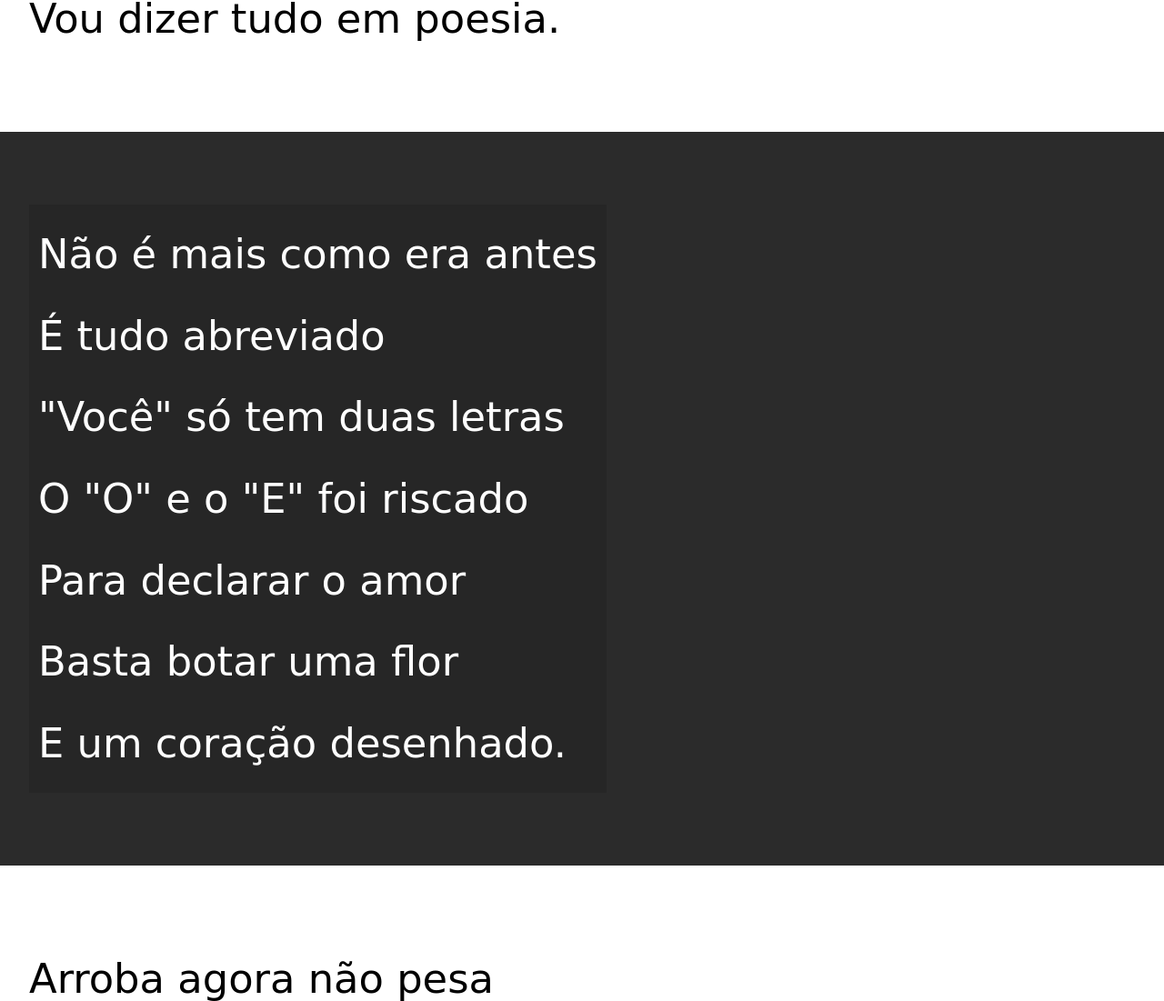
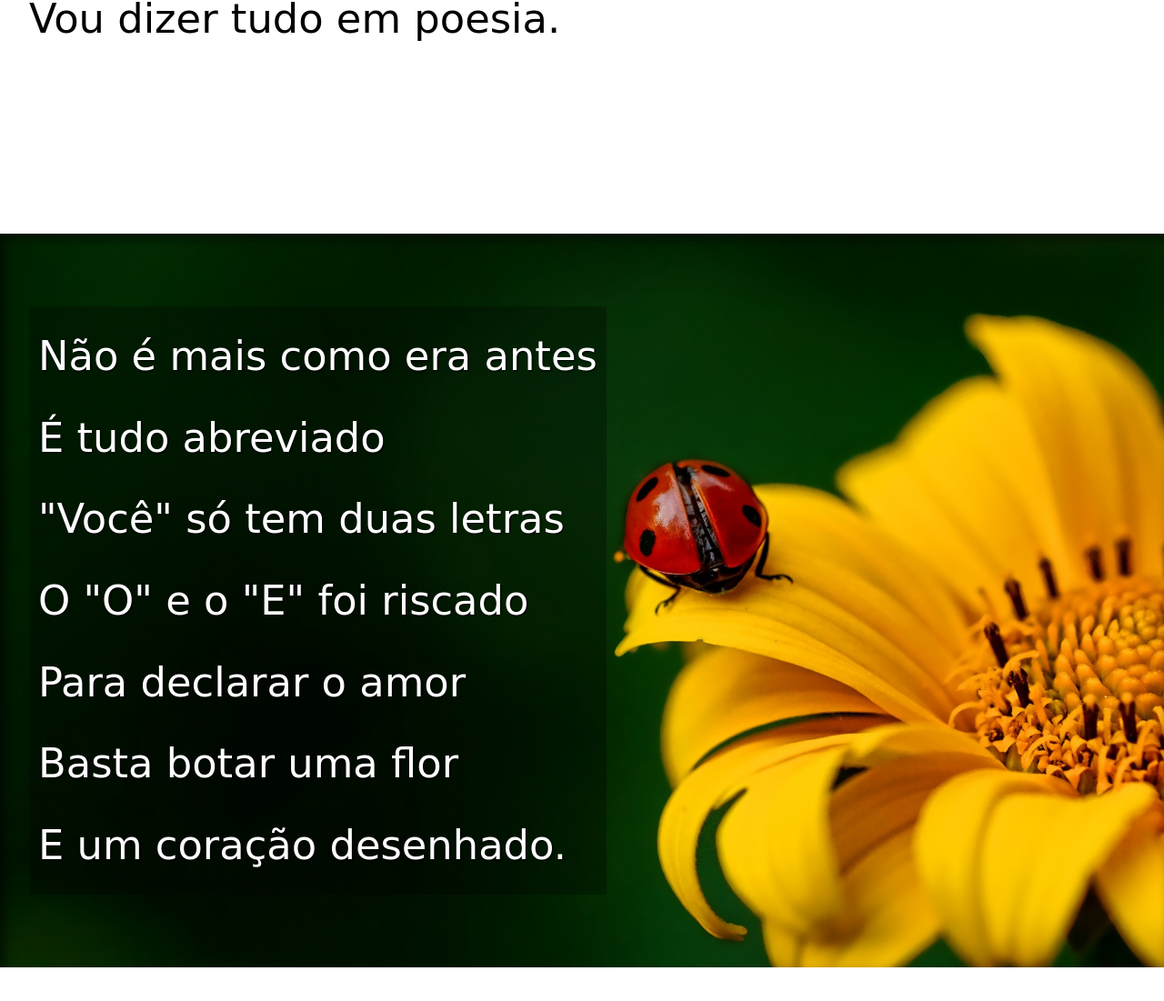
Before and after one commit to dejesusbarbosa/html-css, a plain HTML site: page Desafios/desafio-012/index.html in a window 1280 px wide. Shown: the part 905-2006 px from the top of the page at 91% size. Drawn offline with Linux system fonts and the light colour scheme; a web font is replaced by a local one.

Commit message:
terminando a primeira versão do projeto

```diff
--- a/Desafios/desafio-012/estilo/style.css
+++ b/Desafios/desafio-012/estilo/style.css
@@ -73,12 +73,29 @@
     section.imagem{
         background-color: rgb(43, 43, 43);
         color: white;
+        box-shadow: inset 6px 6px 12px 0px rgba(0, 0, 0, 0.568);
+        background-size: cover;
+        background-attachment: fixed;
     }
 
     section.imagem >p{
         display: inline-block;
-        background-color: rgba(0, 0, 0, 0.108);
+        background-color: rgba(0, 0, 0, 0.289);
         padding: 10px;
+        text-shadow: 1px 1px 2px black;
+    }
+
+    section#img01{
+        background-image: url('../imagens/background001.jpg');
+        background-position: right bottom;
+    }
+
+    section#img02{
+        background-image: url('../imagens/background002.jpg');
+    }
+
+    section >p{
+        padding-bottom: 2.5em;
     }
 
     footer{
--- a/Desafios/desafio-012/index.html
+++ b/Desafios/desafio-012/index.html
@@ -28,7 +28,7 @@
             </p>
         </section>
 
-        <section class="imagem">
+        <section class="imagem" id="img01">
             <p>
                 Não é mais como era antes <br>
                 É tudo abreviado <br>
@@ -62,7 +62,7 @@
             </p>
         </section>
 
-        <section class="imagem">
+        <section class="imagem" id="img02">
             <p>
                 Tenho saudade das cartas <br>
                 Escritas com a própria mão <br>
```
